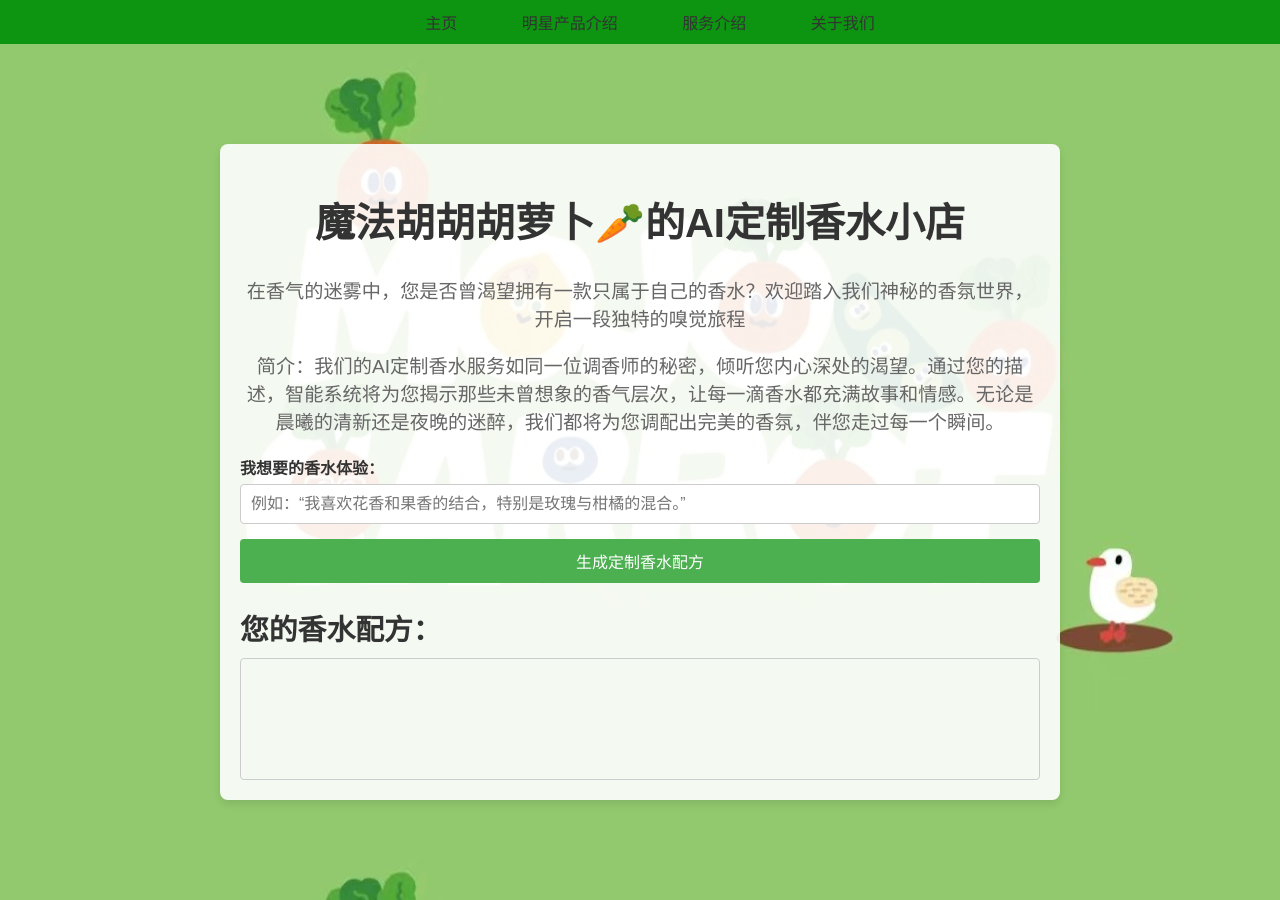
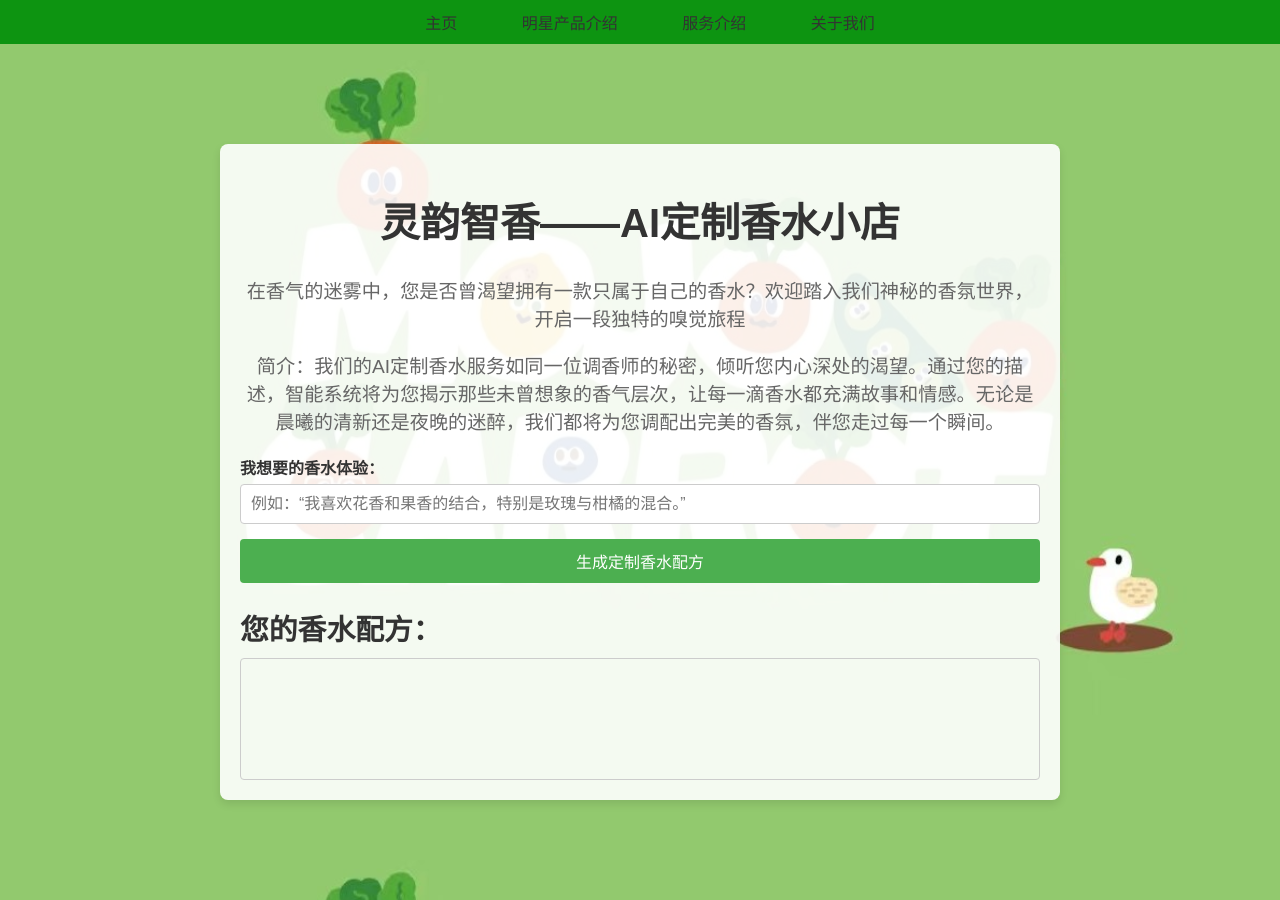
Before and after one commit to East-Dong-junior/Eastdong.github.io, a plain HTML site: page index.html in a window 1280 px wide. Drawn offline with Linux system fonts and the light colour scheme; a script that the page names is missing.

Commit message:
index.html

```diff
--- a/index.html
+++ b/index.html
@@ -20,7 +20,7 @@
     <!-- 页面主容器 -->
     <div class="container">
         <header>
-            <h1>魔法胡胡胡萝卜🥕的AI定制香水小店</h1>
+            <h1>灵韵智香——AI定制香水小店</h1>
             <p>在香气的迷雾中，您是否曾渴望拥有一款只属于自己的香水？欢迎踏入我们神秘的香氛世界，开启一段独特的嗅觉旅程</p >
             <p>简介：我们的AI定制香水服务如同一位调香师的秘密，倾听您内心深处的渴望。通过您的描述，智能系统将为您揭示那些未曾想象的香气层次，让每一滴香水都充满故事和情感。无论是晨曦的清新还是夜晚的迷醉，我们都将为您调配出完美的香氛，伴您走过每一个瞬间。</p>
         </header>
```
